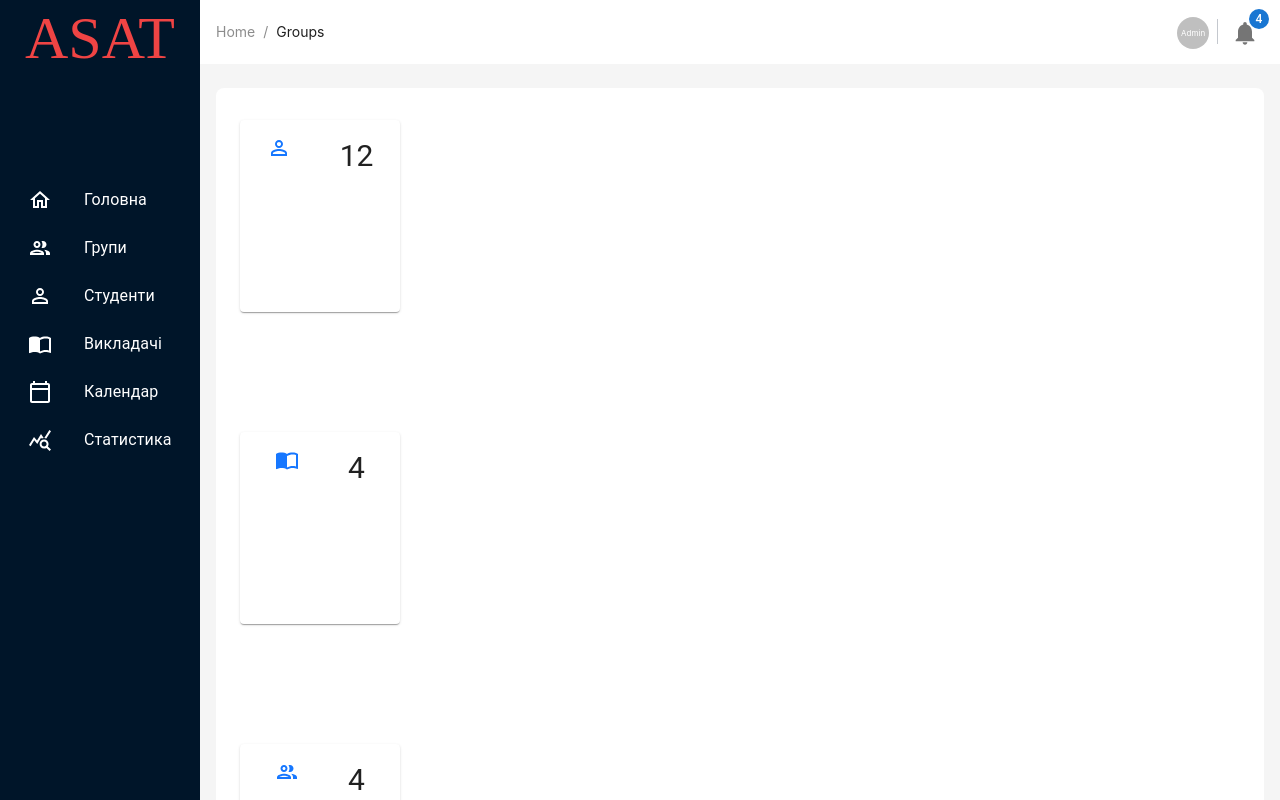
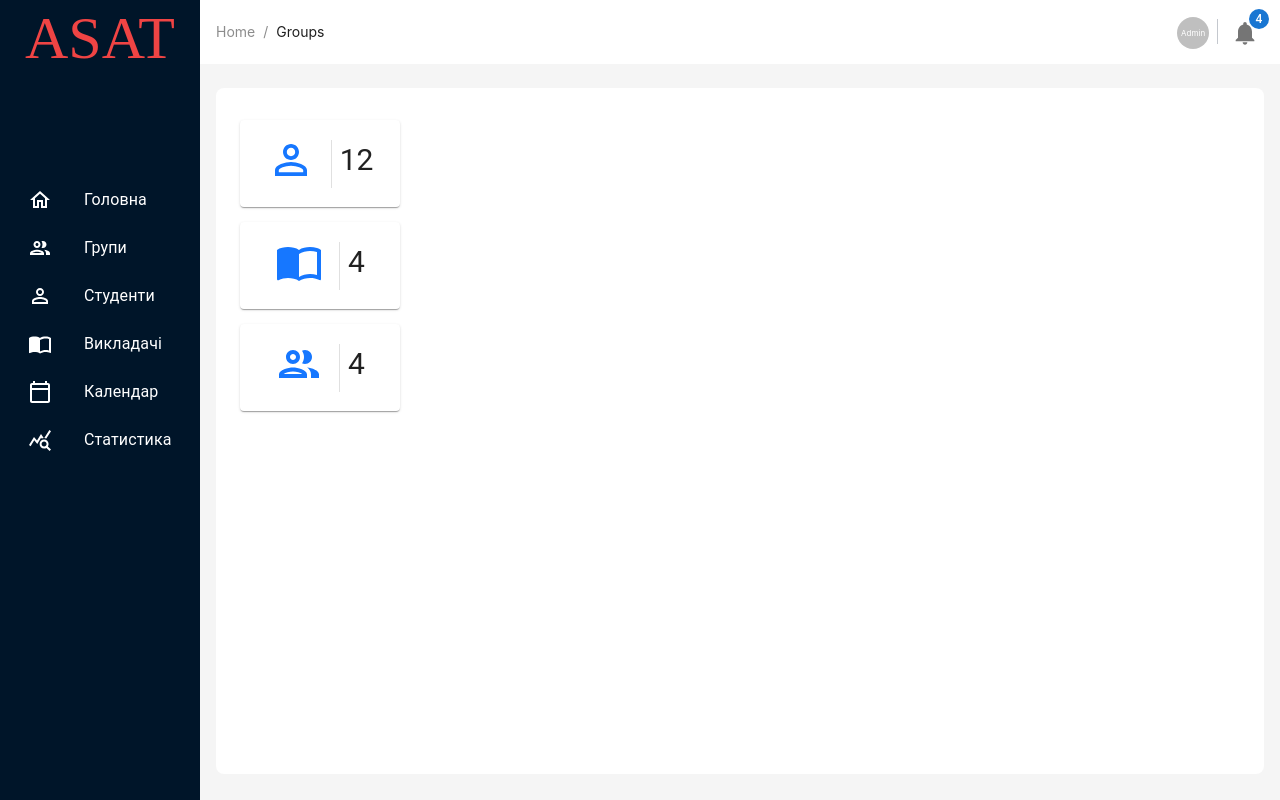
Before and after one commit to troanart/Test-ehs, a Next.js app: page /admin in a window 1280 px wide. Shown: the top 800 px of the page. Built offline with nearby package versions, Linux system fonts and the light colour scheme.

Commit message:
0.00.02 ( Дополнение к прошлому комиту)
Привидение в порядок стилей на компоненте информационных карточек на главной странице

```diff
--- a/app/ui/common/dashboard/card-list.js
+++ b/app/ui/common/dashboard/card-list.js
@@ -48,47 +48,67 @@ export default function CardList() {
   const menuItems = [
     {
       title: "Студенти",
-      icon: <PersonOutlineOutlinedIcon />,
+      icon: (
+        <PersonOutlineOutlinedIcon
+          sx={{ width: 48 + "px", height: 48 + "px" }}
+        />
+      ),
       value: data.students.length || 0,
     },
     {
       title: "Викладачі",
-      icon: <ImportContactsOutlinedIcon />,
+      icon: (
+        <ImportContactsOutlinedIcon
+          sx={{ width: 48 + "px", height: 48 + "px" }}
+        />
+      ),
       value: data.teachers.length || 0,
     },
     {
       title: "Групи",
-      icon: <GroupOutlinedIcon />,
+      icon: <GroupOutlinedIcon sx={{ width: 48 + "px", height: 48 + "px" }} />,
       value: data.groups.length || 0,
     },
   ];
 
   return (
-    <Box sx={{ width: 100 + "%", maxWidth: 280, bgcolor: "background.paper" }}>
+    <Box
+      sx={{
+        width: 100 + "%",
+        maxWidth: 280 + "px",
+        bgcolor: "background.paper",
+      }}>
       <nav aria-label="secondary mailbox folders">
         <List>
           {menuItems.map((item) => (
-            <ListItem sx={{ marginBottom: 15 }} disablePadding key={item.title}>
-              <Card sx={{ minWidth: 160 }}>
+            <ListItem
+              sx={{ marginBottom: 15 + "px" }}
+              disablePadding
+              key={item.title}>
+              <Card sx={{ minWidth: 160 + "px" }}>
                 <CardContent
                   sx={{
                     display: "flex",
                     justifyContent: "center",
                     alignItems: "center",
                     "&:last-child": {
-                      paddingBottom: 16,
+                      paddingBottom: 16 + "px",
                     },
                   }}>
                   <div style={{ marginRight: 8 }}>
                     <ListItemIcon
-                      sx={{ color: "#1677ff", width: 48, height: 48 }}>
+                      sx={{
+                        color: "#1677ff",
+                        width: 48 + "px",
+                        height: 48 + "px",
+                      }}>
                       {item.icon}
                     </ListItemIcon>
                   </div>
-                  <Divider orientation="vertical" className="h-12" />
-                  <div style={{ marginLeft: 8 }}>
+                  <Divider orientation="vertical" sx={{ height: 48 + "px" }} />
+                  <div style={{ marginLeft: 8 + "px" }}>
                     <div
-                      style={{ marginBottom: 8 }}
+                      style={{ marginBottom: 8 + "px" }}
                       className="text-center text-3xl">
                       {item.value}
                     </div>
```
